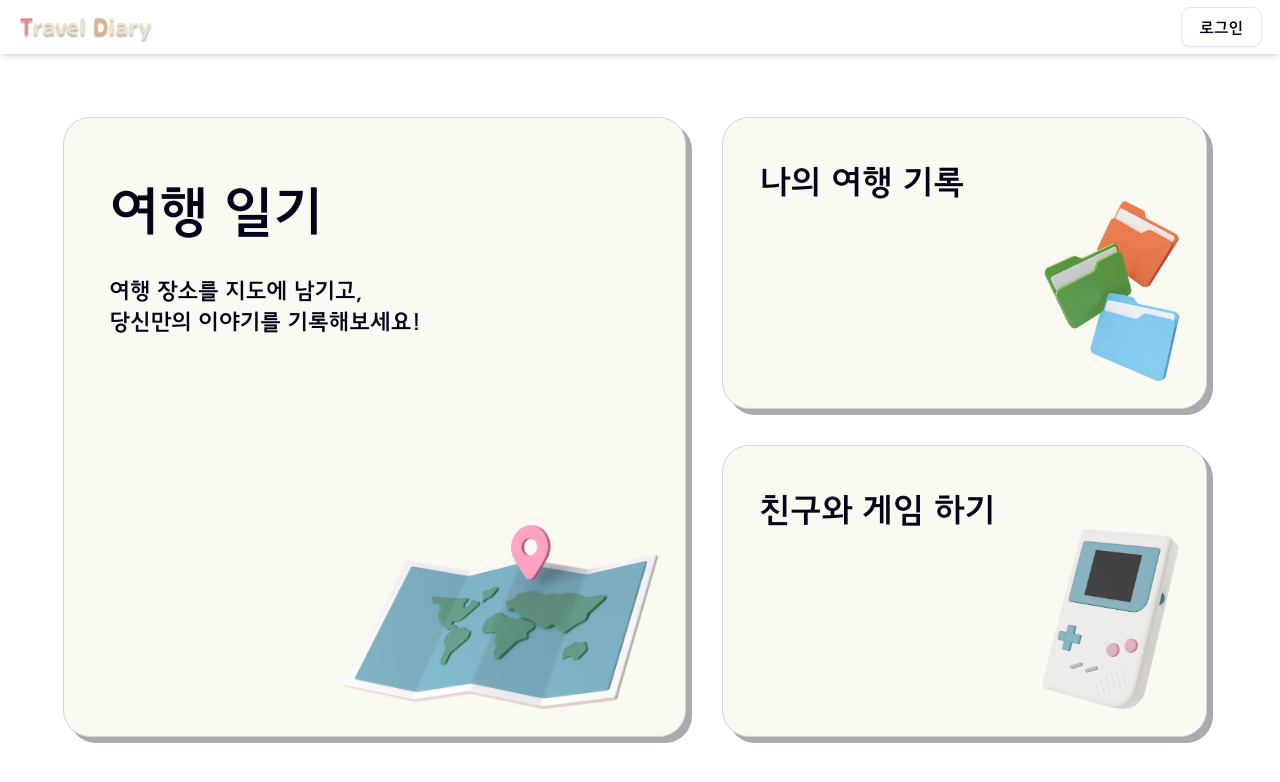
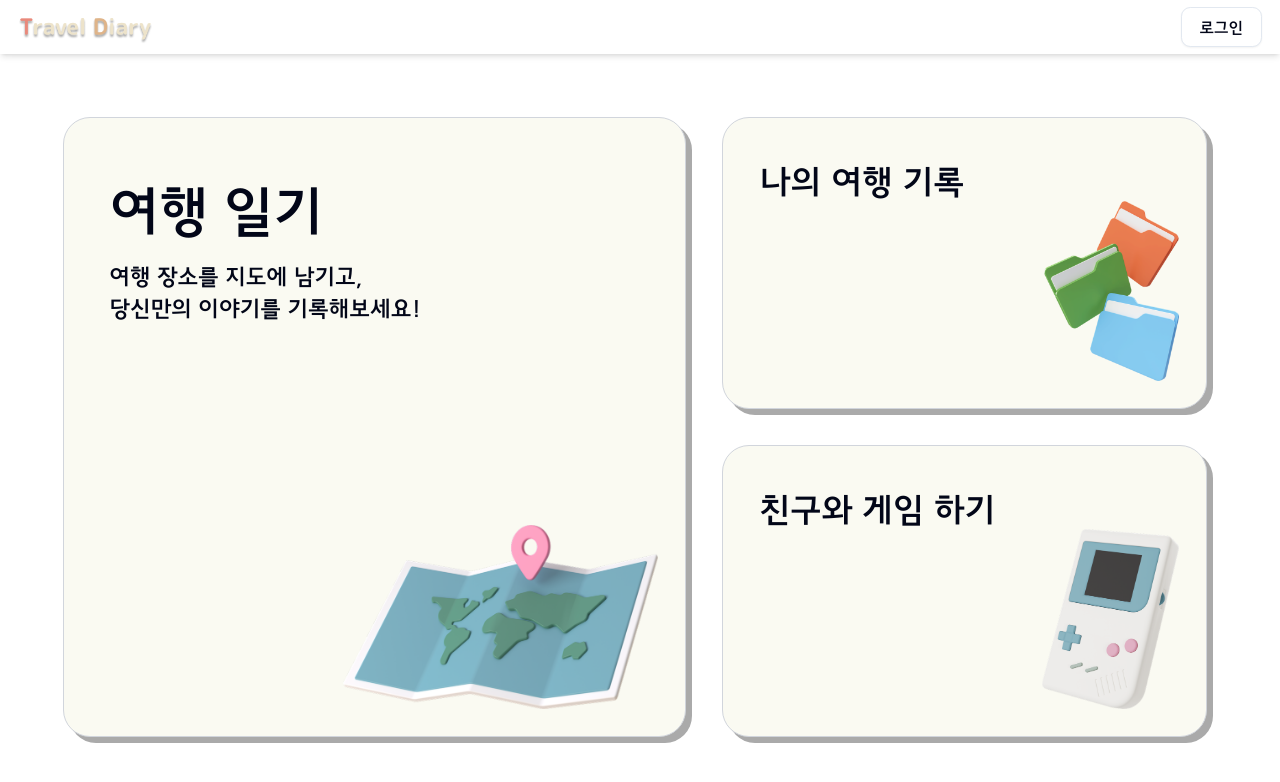
Before and after one commit to calmer-ty/travel-diary, a Next.js app: page / in a window 1280 px wide. Shown: the top 782 px of the page. Built offline with nearby package versions, Linux system fonts and the light colour scheme; no server answers.

Commit message:
styles: 모바일 사이즈에서 여백 조정

```diff
--- a/src/components/unit/mainPage/index.tsx
+++ b/src/components/unit/mainPage/index.tsx
@@ -39,7 +39,7 @@ export default function MainPage() {
         <Link href="/maps" className="block size-full pt-15 pl-7  break-keep sm:pl-10 pr-4">
           <div className="text-5xl">여행 일기</div>
 
-          <div className="text-xl mt-8">
+          <div className="text-xl mt-8 sm:mt-5">
             <p>여행 장소를 지도에 남기고,</p>
             <p>당신만의 이야기를 기록해보세요!</p>
           </div>
```
